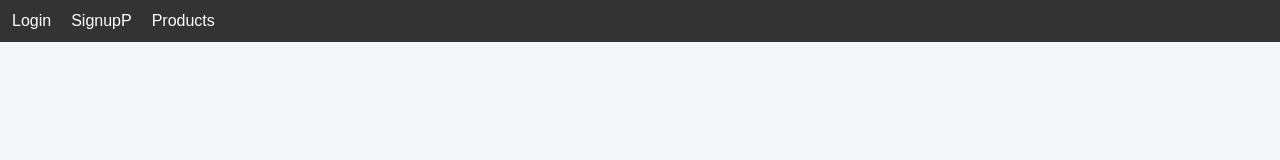
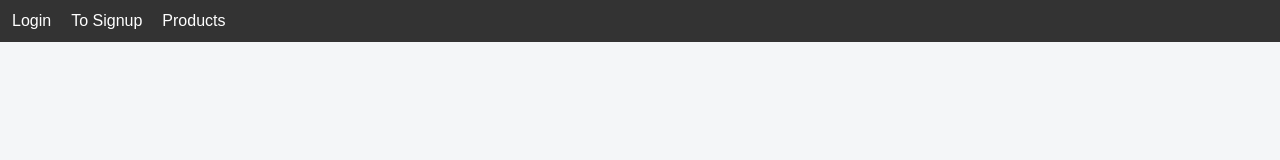
Before and after one commit to demorishi/ecommerce-demo, a React (Create React App) app in the folder demo-frontend/: page / in a window 1280 px wide. Shown: the top 160 px of the page. Built offline with nearby package versions, Linux system fonts and the light colour scheme.

Commit message:
change in navbar-test CI-CD

```diff
--- a/demo-frontend/src/Components/Navbar.js
+++ b/demo-frontend/src/Components/Navbar.js
@@ -5,7 +5,7 @@ function Navbar() {
   return (
     <div className="navbar">
       <Link to="/">Login</Link>
-      <Link to="/signup">SignupP</Link>
+      <Link to="/signup">To Signup</Link>
       <Link to="/products">Products</Link>
     </div>
   );
```
